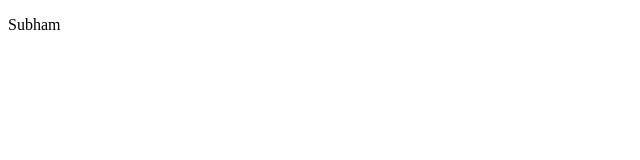
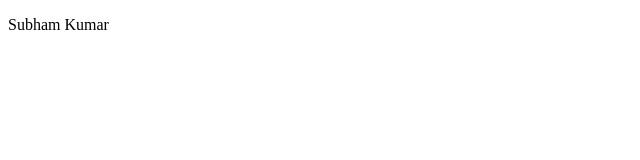
Before and after one commit to shrivastav-shubham29/HTML-CSS, a plain HTML site: page index.html in a window 1280 px wide. Shown: the full height of the page, 0-640 px from the left. Drawn offline with Linux system fonts and the light colour scheme.

Commit message:
ghkjdhkjdfg

```diff
--- a/index.html
+++ b/index.html
@@ -6,6 +6,6 @@
     <title>Document</title>
 </head>
 <body>
-    <p>Subham</p>
+    <p>Subham Kumar</p>
 </body>
 </html>
```
